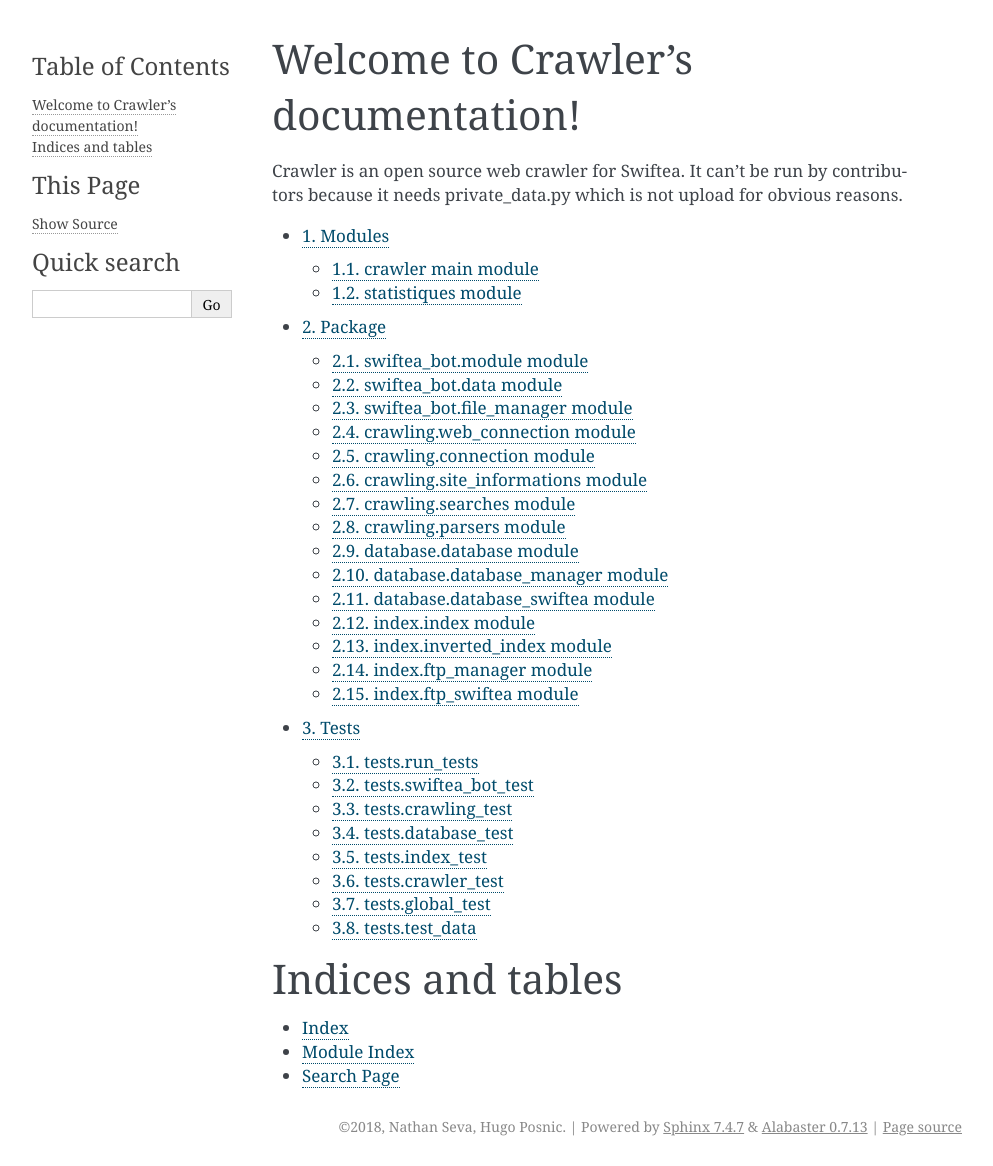
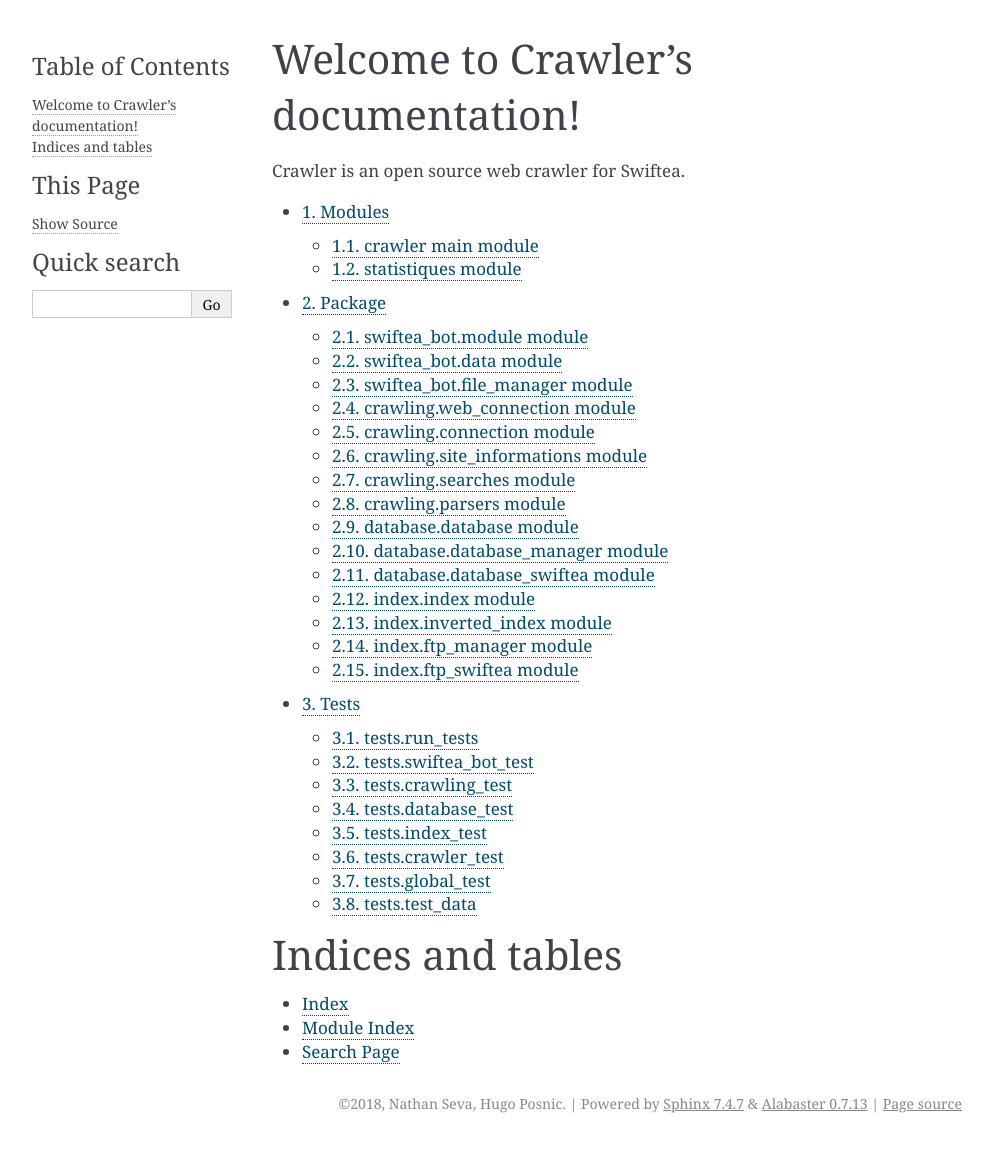
Before and after one commit to Swiftea/Crawler, a Sphinx documentation site: the page built from docs/index.rst, in a window 1280 px wide. Shown: the whole page, without its empty margins (148-1141 px from the left). Built offline with Sphinx 7.4.7, drawn with Linux system fonts in a browser that asks for light colours; after the commit the page ends 1143 px from its top, so only the background shows below that.

Commit message:
Update doc

```diff
--- a/docs/conf.py
+++ b/docs/conf.py
@@ -88,7 +88,7 @@
 # Add any paths that contain custom static files (such as style sheets) here,
 # relative to this directory. They are copied after the builtin static files,
 # so a file named "default.css" will overwrite the builtin "default.css".
-html_static_path = ['_static']
+#html_static_path = ['_static']
 
 # Custom sidebar templates, must be a dictionary that maps document names
 # to template names.
--- a/docs/index.rst
+++ b/docs/index.rst
@@ -7,7 +7,6 @@
 ===========================================
 
 Crawler is an open source web crawler for Swiftea.
-It can't be run by contributors because it needs private_data.py which is not upload for obvious reasons.
 
 .. toctree::
    :maxdepth: 4
```
